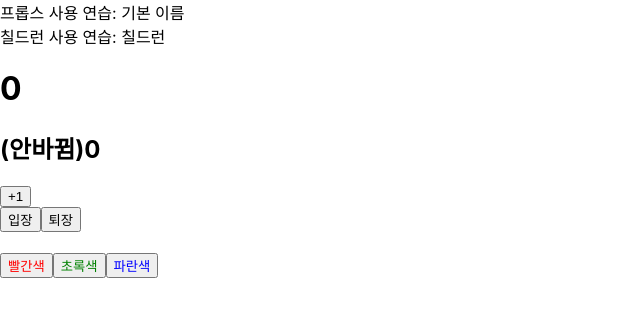
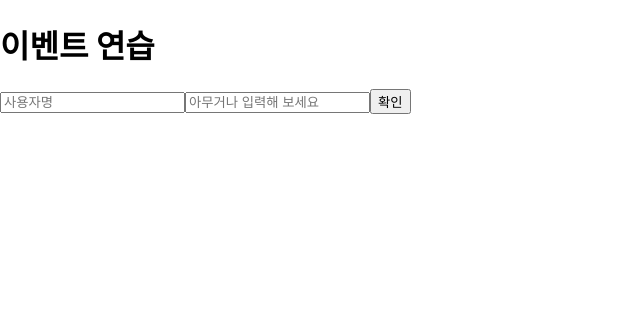
Before and after one commit to miladiashe/react-study, a React (Create React App) app in the folder for-study/: page / in a window 1280 px wide. Shown: the top 316 px of the page, without its empty margins (0-640 px from the left). Built offline with nearby package versions, Linux system fonts and the light colour scheme.

Commit message:
이벤트 연습

```diff
--- a/for-study/src/App.js
+++ b/for-study/src/App.js
@@ -1,15 +1,9 @@
 import React from 'react';
-import MyComponent from "./MyComponent";
-import MyClassComponent from "./MyClassComponent";
-import Say from "./Say";
+import EventPractice from "./EventPractice";
 
 function App() {
   return (
-    <div>
-        <MyComponent>칠드런</MyComponent>
-        <MyClassComponent>칠드런1</MyClassComponent>
-        <Say />
-    </div>
+    <EventPractice />
   );
 }
 
--- /dev/null
+++ b/for-study/src/EventPractice.js
@@ -0,0 +1,51 @@
+import React, { useState } from "react";
+
+const EventPractice = () => {
+    const [form, setForm] = useState({
+        username: '',
+        message:''
+    });
+    const { username, message } = form;
+    const onChange = e => {
+        const nextForm = {
+            ...form,
+            [e.target.name]: e.target.value
+        };
+        setForm(nextForm);
+    };
+    const onClick = () => {
+        alert(username + ': ' + message);
+        setForm({
+            username: '',
+            message: ''
+        });
+    };
+    const onKeyPress = e => {
+        if (e.key === 'Enter') {
+            onClick();
+        }
+    };
+    return (
+        <div>
+            <h1>이벤트 연습</h1>
+            <input
+                type="text"
+                name="username"
+                placeholder="사용자명"
+                value={username}
+                onChange={onChange}
+            />
+            <input
+                type="text"
+                name="message"
+                placeholder="아무거나 입력해 보세요"
+                value={message}
+                onChange={onChange}
+                onKeyPress={onKeyPress}
+            />
+            <button onClick={onClick}>확인</button>
+        </div>
+    );
+};
+
+export default EventPractice;
--- a/for-study/src/Say.js
+++ b/for-study/src/Say.js
@@ -20,7 +20,7 @@
             </button>
             <button style={{color: 'blue'}} onClick={() => setColor('blue')}>
                 파란색
-            </button>
+           </button>
         </div>
     )
 }
```
